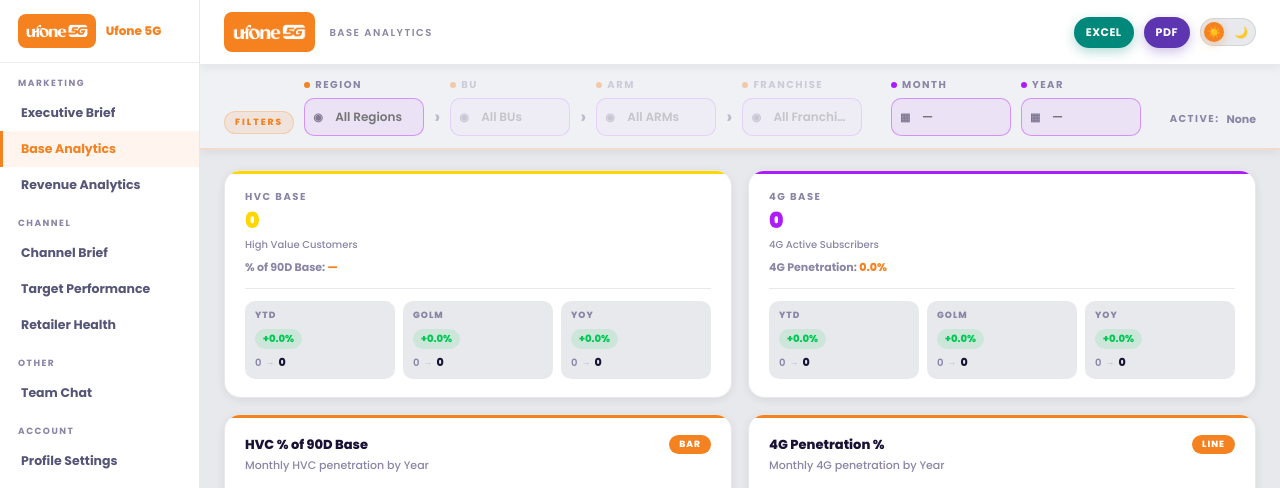
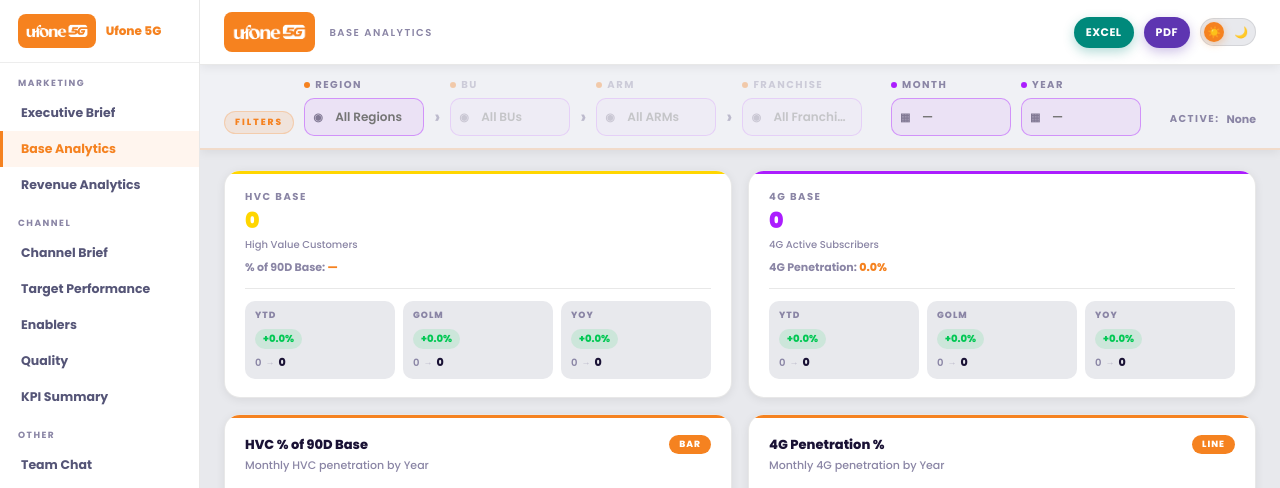
Before and after one commit to ossamaKhan/dashboard, a Django app: page /base/ in a window 1280 px wide. Shown: the top 488 px of the page. Run offline with Django 5.2, Linux system fonts and the light colour scheme; the visitor is signed in with stand-in values (Sample User, id 1); data comes from the database, SQL or seed files in the repository; data that the repository does not hold is empty.

Commit message:
Update database with latest local changes

```diff
--- a/channel/templates/channel/enablers.html
+++ b/channel/templates/channel/enablers.html
@@ -384,8 +384,9 @@ footer{position:relative;z-index:5;background:var(--panel-bg);border-top:2px sol
     <div class="sb-sec">Channel</div>
     <a href="/channel/" class="nv" onclick="closeSidebar()">Channel Brief</a>
     <a href="/channel/performance/" class="nv" onclick="closeSidebar()">Target Performance</a>
-    <a href="/channel/retailers/" class="nv" onclick="closeSidebar()">Retailer Health</a>
     <a href="/channel/enablers/" class="nv active" onclick="closeSidebar()">Enablers</a>
+    <a href="/channel/quality/" class="nv" onclick="closeSidebar()">Quality</a>
+    <a href="/channel/kpi-summary/" class="nv" onclick="closeSidebar()">KPI Summary</a>
     <div class="sb-sec">Account</div>
     <a href="/profile/" class="nv" onclick="closeSidebar()">Profile Settings</a>
     <a href="/chat/" class="nv" onclick="closeSidebar()">Team Chat</a>
--- a/channel/templates/channel/index.html
+++ b/channel/templates/channel/index.html
@@ -278,9 +278,9 @@ footer{position:relative;z-index:5;background:var(--panel-bg);border-top:2px sol
     <div class="sb-sec">Channel</div>
     <a href="/channel/" class="nv active" onclick="closeSidebar()">Channel Brief</a>
     <a href="/channel/performance/" class="nv" onclick="closeSidebar()">Target Performance</a>
-    <a href="/channel/retailers/" class="nv" onclick="closeSidebar()">Retailer Health</a>
     <a href="/channel/enablers/" class="nv" onclick="closeSidebar()">Enablers</a>
     <a href="/channel/quality/" class="nv" onclick="closeSidebar()">Quality</a>
+    <a href="/channel/kpi-summary/" class="nv" onclick="closeSidebar()">KPI Summary</a>
     <div class="sb-sec">Account</div>
     <a href="/profile/" class="nv" onclick="closeSidebar()">Profile Settings</a>
     <a href="/chat/" class="nv" onclick="closeSidebar()">Team Chat</a>
--- a/channel/templates/channel/kpi_summary.html
+++ b/channel/templates/channel/kpi_summary.html
@@ -393,7 +393,6 @@ footer{position:relative;z-index:5;background:var(--panel-bg);border-top:2px sol
     <div class="sb-sec">Channel</div>
     <a href="/channel/" class="nv" onclick="closeSidebar()">Channel Brief</a>
     <a href="/channel/performance/" class="nv" onclick="closeSidebar()">Target Performance</a>
-    <a href="/channel/retailers/" class="nv" onclick="closeSidebar()">Retailer Health</a>
     <a href="/channel/enablers/" class="nv" onclick="closeSidebar()">Enablers</a>
     <a href="/channel/quality/" class="nv" onclick="closeSidebar()">Quality</a>
     <a href="/channel/kpi-summary/" class="nv active" onclick="closeSidebar()">KPI Summary</a>
--- a/channel/templates/channel/performance.html
+++ b/channel/templates/channel/performance.html
@@ -373,9 +373,9 @@ footer{position:relative;z-index:5;background:var(--panel-bg);border-top:2px sol
     <div class="sb-sec">Channel</div>
     <a href="/channel/" class="nv" onclick="closeSidebar()">Channel Brief</a>
     <a href="/channel/performance/" class="nv active" onclick="closeSidebar()">Target Performance</a>
-    <a href="/channel/retailers/" class="nv" onclick="closeSidebar()">Retailer Health</a>
     <a href="/channel/enablers/" class="nv" onclick="closeSidebar()">Enablers</a>
     <a href="/channel/quality/" class="nv" onclick="closeSidebar()">Quality</a>
+    <a href="/channel/kpi-summary/" class="nv" onclick="closeSidebar()">KPI Summary</a>
     <div class="sb-sec">Account</div>
     <a href="/profile/" class="nv" onclick="closeSidebar()">Profile Settings</a>
     <a href="/chat/" class="nv" onclick="closeSidebar()">Team Chat</a>
--- a/channel/templates/channel/quality.html
+++ b/channel/templates/channel/quality.html
@@ -373,9 +373,8 @@ footer{position:relative;z-index:5;background:var(--panel-bg);border-top:2px sol
     <div class="sb-sec">Channel</div>
     <a href="/channel/" class="nv" onclick="closeSidebar()">Channel Brief</a>
     <a href="/channel/performance/" class="nv" onclick="closeSidebar()">Target Performance</a>
-    <a href="/channel/retailers/" class="nv" onclick="closeSidebar()">Retailer Health</a>
     <a href="/channel/enablers/" class="nv" onclick="closeSidebar()">Enablers</a>
-    <a href="/channel/quality/" class="nv" onclick="closeSidebar()">Quality</a>
+    <a href="/channel/quality/" class="nv active" onclick="closeSidebar()">Quality</a>
     <a href="/channel/kpi-summary/" class="nv" onclick="closeSidebar()">KPI Summary</a>
     <div class="sb-sec">Account</div>
     <a href="/profile/" class="nv" onclick="closeSidebar()">Profile Settings</a>
--- a/marketing/templates/dashboard/base_page.html
+++ b/marketing/templates/dashboard/base_page.html
@@ -293,10 +293,12 @@ footer{position:relative;z-index:5;background:var(--panel-bg);border-top:2px sol
     <a href="/dashboard/" class="nv" onclick="closeSidebar()">Executive Brief</a>
     <a href="/base/" class="nv active" onclick="closeSidebar()">Base Analytics</a>
     <a href="/revenue/" class="nv" onclick="closeSidebar()">Revenue Analytics</a>
-    <div class="sb-sec">Channel</div>
+      <div class="sb-sec">Channel</div>
     <a href="/channel/" class="nv" onclick="closeSidebar()">Channel Brief</a>
     <a href="/channel/performance/" class="nv" onclick="closeSidebar()">Target Performance</a>
-    <a href="/channel/retailers/" class="nv" onclick="closeSidebar()">Retailer Health</a>
+    <a href="/channel/enablers/" class="nv" onclick="closeSidebar()">Enablers</a>
+    <a href="/channel/quality/" class="nv" onclick="closeSidebar()">Quality</a>
+    <a href="/channel/kpi-summary/" class="nv" onclick="closeSidebar()">KPI Summary</a>
     <div class="sb-sec">Other</div>
     <a href="/chat/" class="nv" onclick="closeSidebar()">Team Chat</a>
     <div class="sb-sec">Account</div>
--- a/marketing/templates/dashboard/chat.html
+++ b/marketing/templates/dashboard/chat.html
@@ -174,10 +174,12 @@ body{background:var(--bg);color:var(--text);font-family:var(--font);font-size:14
     <a href="/dashboard/" class="nv" onclick="closeSidebar()">Executive Brief</a>
     <a href="/base/" class="nv" onclick="closeSidebar()">Base Analytics</a>
     <a href="/revenue/" class="nv" onclick="closeSidebar()">Revenue Analytics</a>
-    <div class="sb-sec">Channel</div>
+       <div class="sb-sec">Channel</div>
     <a href="/channel/" class="nv" onclick="closeSidebar()">Channel Brief</a>
     <a href="/channel/performance/" class="nv" onclick="closeSidebar()">Target Performance</a>
-    <a href="/channel/retailers/" class="nv" onclick="closeSidebar()">Retailer Health</a>
+    <a href="/channel/enablers/" class="nv" onclick="closeSidebar()">Enablers</a>
+    <a href="/channel/quality/" class="nv" onclick="closeSidebar()">Quality</a>
+    <a href="/channel/kpi-summary/" class="nv" onclick="closeSidebar()">KPI Summary</a>
     <div class="sb-sec">Account</div>
     <a href="/profile/" class="nv" onclick="closeSidebar()">Profile Settings</a>
     <a href="/chat/" class="nv active" onclick="closeSidebar()">Team Chat</a>
--- a/marketing/templates/dashboard/index.html
+++ b/marketing/templates/dashboard/index.html
@@ -278,10 +278,12 @@ footer{position:relative;z-index:5;background:var(--panel-bg);border-top:2px sol
     <a href="/dashboard/" class="nv active" onclick="closeSidebar()">Executive Brief</a>
     <a href="/base/" class="nv" onclick="closeSidebar()">Base Analytics</a>
     <a href="/revenue/" class="nv" onclick="closeSidebar()">Revenue Analytics</a>
-    <div class="sb-sec">Channel</div>
+   <div class="sb-sec">Channel</div>
     <a href="/channel/" class="nv" onclick="closeSidebar()">Channel Brief</a>
     <a href="/channel/performance/" class="nv" onclick="closeSidebar()">Target Performance</a>
-    <a href="/channel/retailers/" class="nv" onclick="closeSidebar()">Retailer Health</a>
+    <a href="/channel/enablers/" class="nv" onclick="closeSidebar()">Enablers</a>
+    <a href="/channel/quality/" class="nv" onclick="closeSidebar()">Quality</a>
+    <a href="/channel/kpi-summary/" class="nv" onclick="closeSidebar()">KPI Summary</a>
     <div class="sb-sec">Other</div>
     <a href="/chat/" class="nv" onclick="closeSidebar()">Team Chat</a>
     <div class="sb-sec">Account</div>
--- a/marketing/templates/dashboard/profile.html
+++ b/marketing/templates/dashboard/profile.html
@@ -186,10 +186,12 @@ select.form-input{appearance:none;cursor:pointer;background-image:url("data:[emb
     <a href="/dashboard/" class="nv" onclick="closeSidebar()">Executive Brief</a>
     <a href="/base/" class="nv" onclick="closeSidebar()">Base Analytics</a>
     <a href="/revenue/" class="nv" onclick="closeSidebar()">Revenue Analytics</a>
-    <div class="sb-sec">Channel</div>
+       <div class="sb-sec">Channel</div>
     <a href="/channel/" class="nv" onclick="closeSidebar()">Channel Brief</a>
     <a href="/channel/performance/" class="nv" onclick="closeSidebar()">Target Performance</a>
-    <a href="/channel/retailers/" class="nv" onclick="closeSidebar()">Retailer Health</a>
+    <a href="/channel/enablers/" class="nv" onclick="closeSidebar()">Enablers</a>
+    <a href="/channel/quality/" class="nv" onclick="closeSidebar()">Quality</a>
+    <a href="/channel/kpi-summary/" class="nv" onclick="closeSidebar()">KPI Summary</a>
     <div class="sb-sec">Account</div>
     <a href="/profile/" class="nv active" onclick="closeSidebar()">Profile Settings</a>
     <a href="/chat/" class="nv" onclick="closeSidebar()">Team Chat</a>
--- a/marketing/templates/dashboard/revenue_page.html
+++ b/marketing/templates/dashboard/revenue_page.html
@@ -318,10 +318,12 @@ footer{position:relative;z-index:5;background:var(--panel-bg);border-top:2px sol
     <a href="/dashboard/" class="nv" onclick="closeSidebar()">Executive Brief</a>
     <a href="/base/" class="nv" onclick="closeSidebar()">Base Analytics</a>
     <a href="/revenue/" class="nv active" onclick="closeSidebar()">Revenue Analytics</a>
-    <div class="sb-sec">Channel</div>
+       <div class="sb-sec">Channel</div>
     <a href="/channel/" class="nv" onclick="closeSidebar()">Channel Brief</a>
     <a href="/channel/performance/" class="nv" onclick="closeSidebar()">Target Performance</a>
-    <a href="/channel/retailers/" class="nv" onclick="closeSidebar()">Retailer Health</a>
+    <a href="/channel/enablers/" class="nv" onclick="closeSidebar()">Enablers</a>
+    <a href="/channel/quality/" class="nv" onclick="closeSidebar()">Quality</a>
+    <a href="/channel/kpi-summary/" class="nv" onclick="closeSidebar()">KPI Summary</a>
     <div class="sb-sec">Other</div>
     <a href="/chat/" class="nv" onclick="closeSidebar()">Team Chat</a>
     <div class="sb-sec">Account</div>
```
